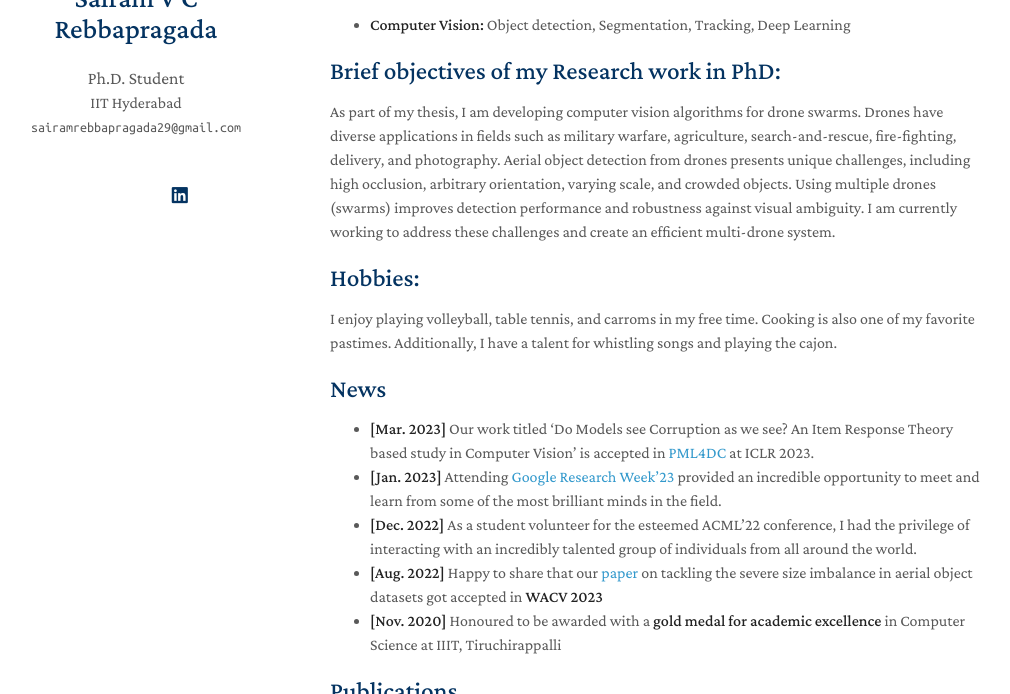
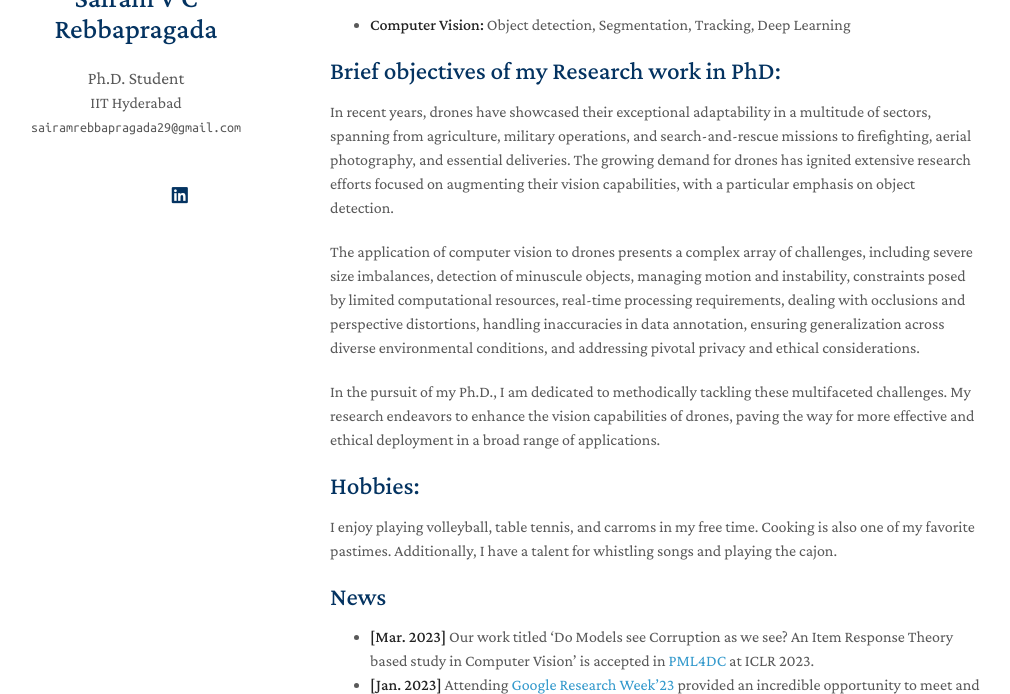
Before and after one commit to sairamrebbapragada/sairamrebbapragada.github.io, a Jekyll site: the page built from index.md, in a window 1280 px wide and 900 px high, cut to the strip 206-900 px from the top of the window. Shown: the whole strip, without its empty margins (140-1150 px from the left). Built offline with Jekyll 4.4.1, drawn with Linux system fonts in a browser that asks for light colours; nearby versions of some CDN libraries; a style sheet for code colours, icons or effects is not loaded; our own code applies the rules of GitHub Pages for plain Markdown files.

Commit message:
Update index.md

```diff
--- a/index.md
+++ b/index.md
@@ -12,7 +12,11 @@ I am a Ph.D. student in the department of Artificial Intelligence at IIT Hyderab
 
 ## Brief objectives of my Research work in PhD:
 
-As part of my thesis, I am developing computer vision algorithms for drone swarms. Drones have diverse applications in fields such as military warfare, agriculture, search-and-rescue, fire-fighting, delivery, and photography. Aerial object detection from drones presents unique challenges, including high occlusion, arbitrary orientation, varying scale, and crowded objects. Using multiple drones (swarms) improves detection performance and robustness against visual ambiguity. I am currently working to address these challenges and create an efficient multi-drone system.
+In recent years, drones have showcased their exceptional adaptability in a multitude of sectors, spanning from agriculture, military operations, and search-and-rescue missions to firefighting, aerial photography, and essential deliveries. The growing demand for drones has ignited extensive research efforts focused on augmenting their vision capabilities, with a particular emphasis on object detection.
+
+The application of computer vision to drones presents a complex array of challenges, including severe size imbalances, detection of minuscule objects, managing motion and instability, constraints posed by limited computational resources, real-time processing requirements, dealing with occlusions and perspective distortions, handling inaccuracies in data annotation, ensuring generalization across diverse environmental conditions, and addressing pivotal privacy and ethical considerations.
+
+In the pursuit of my Ph.D., I am dedicated to methodically tackling these multifaceted challenges. My research endeavors to enhance the vision capabilities of drones, paving the way for more effective and ethical deployment in a broad range of applications.
 
 <!-- I work on developing computer vision algorithms for swarms of drones. In military warfare, they can be used as target decoys for combat missions. In agriculture, drones provide farmers with real-time data to make informed harvesting decisions. For search-and-rescue, they can reach places where humans cannot. Alternatively, they are also used in fire-fighting, delivery of essentials and aerial photography. This increasing demand for drones in various domains has recently encouraged the computer vision community to work extensively on vision from drones. Compared to general object detection, aerial object detection (especially, object detection on images captured from drones) has additional challenges, some of which are high occlusion, arbitrary orientation, high variation in scale and small sized crowded objects. The above problems can be resolved by using multiple drones, which improves object detection performance and robustness against occlusion and visual ambiguity. I am working to solve the challenges one after another, which is necessary for designing an efficient multi-drone system.  -->
 
```
